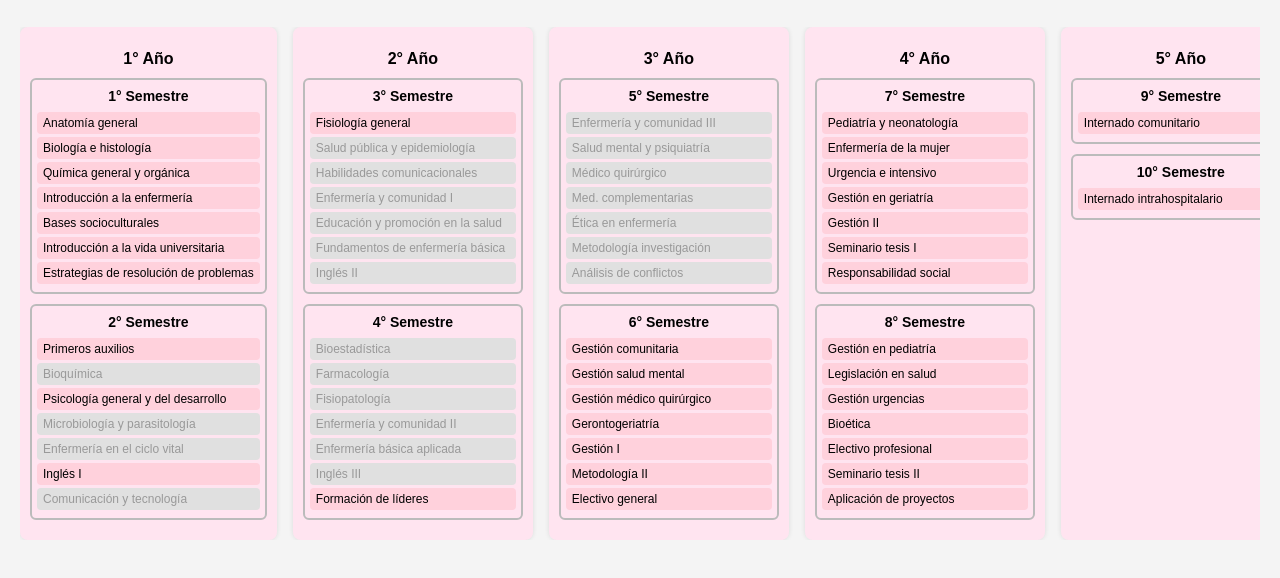
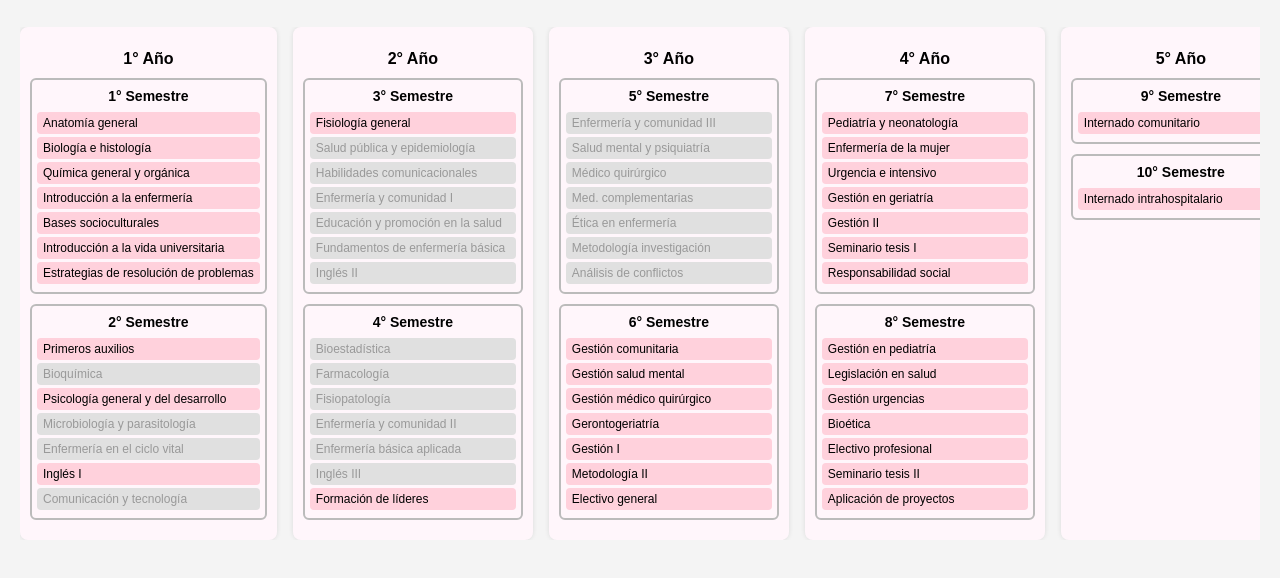
Before and after one commit to amjimeng/Malla-enfermeria, a plain HTML site: page index.html in a window 1280 px wide. Shown: the part 92-670 px from the top of the page. Drawn offline with Linux system fonts and the light colour scheme.

Commit message:
Update style.css

```diff
--- a/style.css
+++ b/style.css
@@ -22,7 +22,7 @@ h1 {
 }
 
 .columna-año {
-  background-color: #ffe4f0;
+  background-color: #fff6fb;
   padding: 10px;
   border-radius: 8px;
   min-width: 220px;
```
